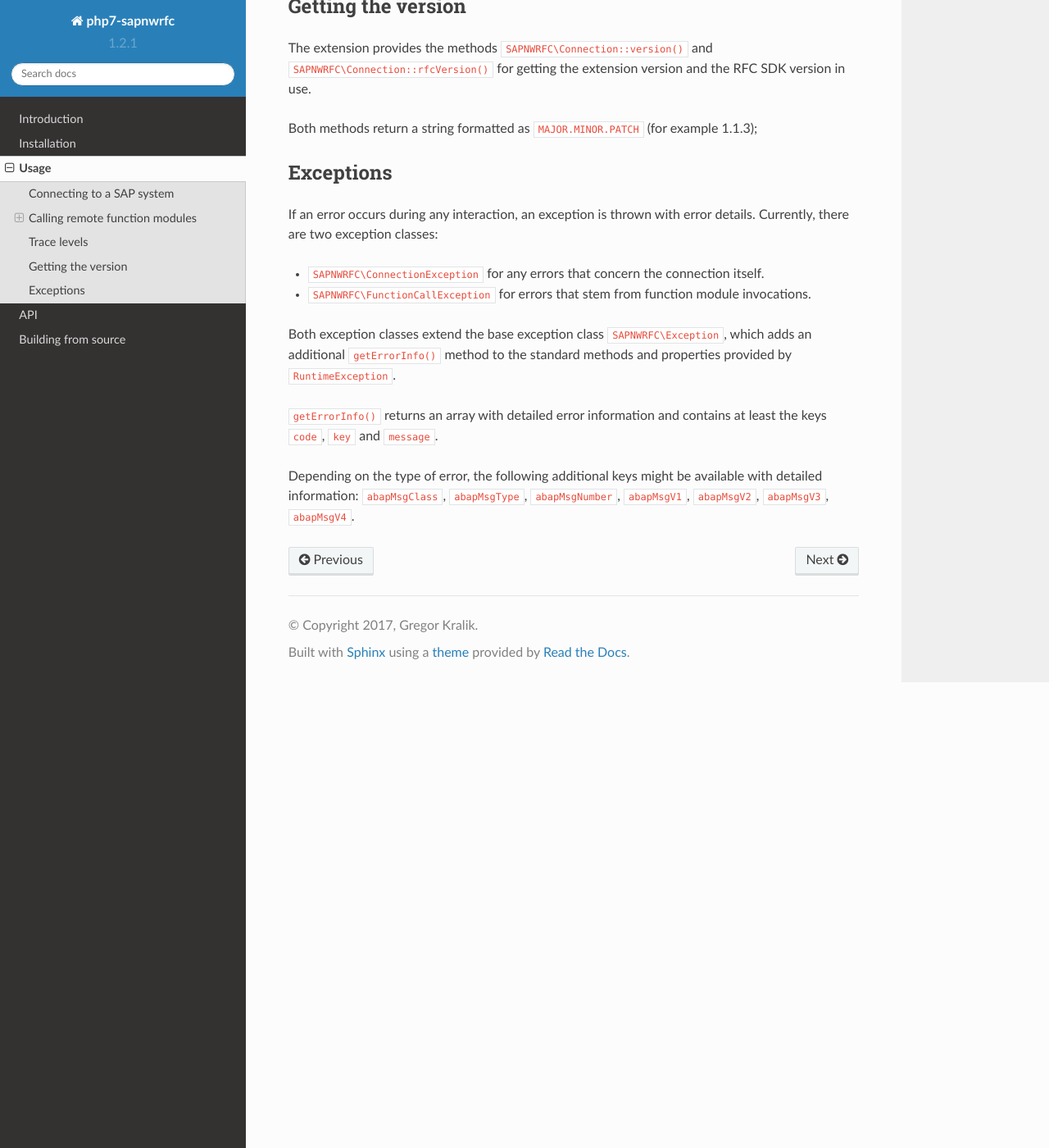
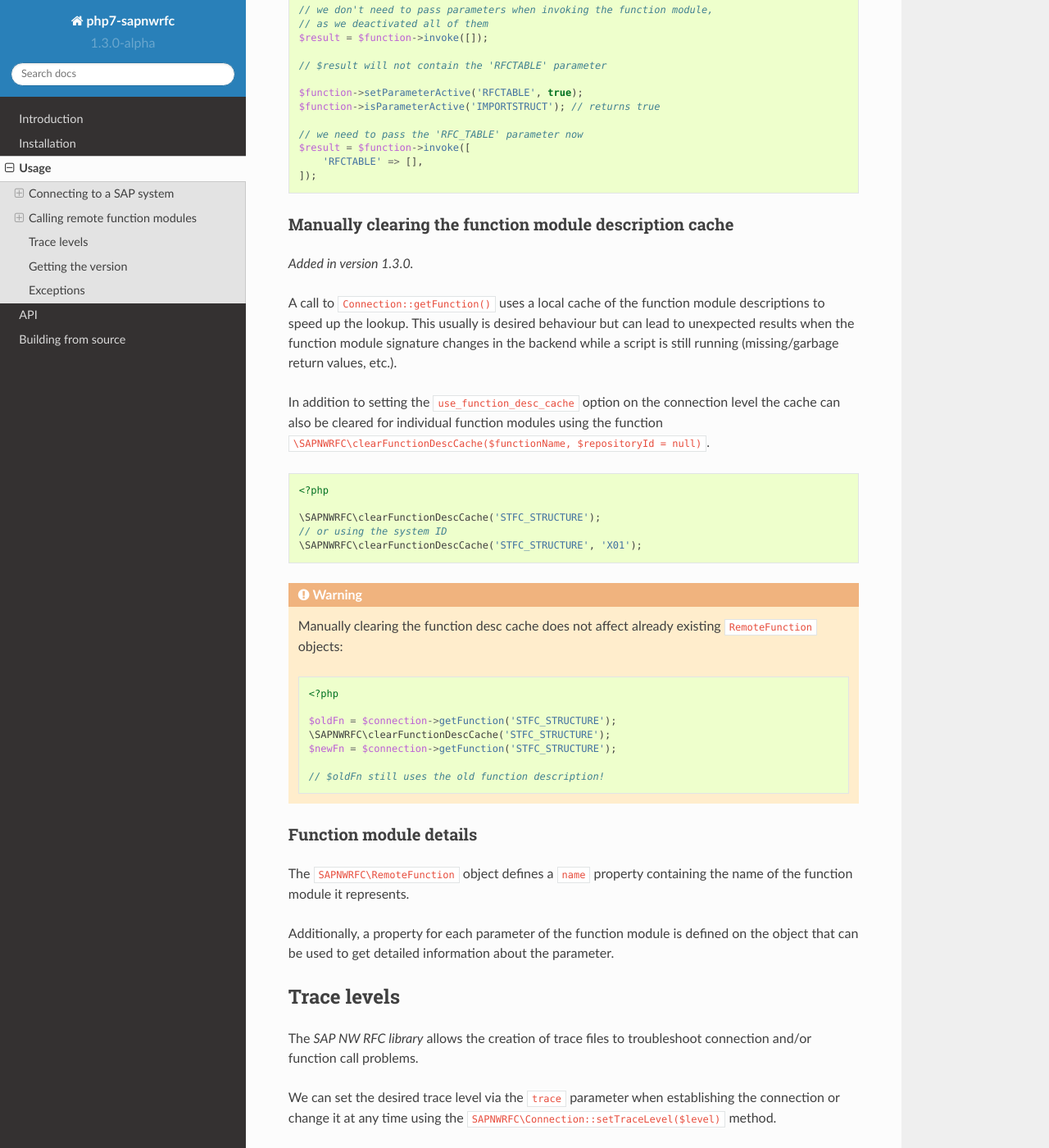
Before and after one commit to gkralik/php7-sapnwrfc, a Sphinx documentation site: the page built from docs/usage.rst, in a window 1280 px wide and 1400 px high, scrolled down 5317 px. Shown: the whole window at 82% size. Built offline with Sphinx 7.4.7 and the Read the Docs theme 2.0.0, drawn with Linux system fonts in a browser that asks for light colours; some of the changed text lies outside the part shown.

Commit message:
add documentation for cache clearing
refs #52

```diff
--- a/docs/conf.py
+++ b/docs/conf.py
@@ -55,9 +55,9 @@ author = 'Gregor Kralik'
 # built documents.
 #
 # The short X.Y version.
-version = '1.2.1'
+version = '1.3.0-alpha'
 # The full version, including alpha/beta/rc tags.
-release = '1.2.1'
+release = '1.3.0-alpha'
 
 # The language for content autogenerated by Sphinx. Refer to documentation
 # for a list of supported languages.
--- a/docs/usage.rst
+++ b/docs/usage.rst
@@ -44,6 +44,47 @@ For available connection parameters refer to the `sapnwrfc.ini parameter overvie
 
 After we are done using the connection, it is recommended to close the connection
 using ``SAPNWRFC\Connection::close()``.
+
+Connection options
+^^^^^^^^^^^^^^^^^^
+
+.. versionadded:: 1.2.0
+
+The ``SAPNWRFC\Connection`` takes a second (optional) parameter specifying options for the connection.
+
+.. code-block:: php
+
+    <?php
+
+    $parameters = [ /* <...> */ ];
+
+    $options = [
+        'use_function_desc_cache' => false,
+    ];
+
+    $connection = new SAPNWRFC\Connection($parameters, $options);
+
+The following options are available:
+
+use_function_desc_cache
+    If set to ``false`` the local function desc cache is cleared before looking up a function
+    using ``Connection::getFunction()``.
+    This can be useful if a function module signature changes in the backend while a script
+    is still running. If the script continues to use the old (cached) function description
+    this will result in garbage/missing values.
+
+    .. note::
+
+        Setting this option to ``false`` can result in degraded performance as the
+        function description has to be fetched from the backend every time ``Connection::getFunction()``
+        is called.
+
+    .. seealso::
+
+        See :ref:`manually_clearing_function_desc_cache` for a way to clear the cache for individual
+        function modules.
+
+    *Default:* ``true``
 
 Calling remote function modules
 -------------------------------
@@ -232,6 +273,47 @@ to check if a parameter is active or not.
         'RFCTABLE' => [],
     ]);
 
+
+.. _manually_clearing_function_desc_cache:
+
+Manually clearing the function module description cache
+^^^^^^^^^^^^^^^^^^^^^^^^^^^^^^^^^^^^^^^^^^^^^^^^^^^^^^^
+
+.. versionadded:: 1.3.0
+
+A call to ``Connection::getFunction()`` uses a local cache of the function module
+descriptions to speed up the lookup. This usually is desired behaviour but can
+lead to unexpected results when the function module signature changes in the
+backend while a script is still running (missing/garbage return values, etc.).
+
+In addition to setting the ``use_function_desc_cache`` option on the connection
+level the cache can also be cleared for individual function modules using the
+function ``\SAPNWRFC\clearFunctionDescCache($functionName, $repositoryId = null)``.
+
+.. code-block:: php
+
+    <?php
+
+    \SAPNWRFC\clearFunctionDescCache('STFC_STRUCTURE');
+    // or using the system ID
+    \SAPNWRFC\clearFunctionDescCache('STFC_STRUCTURE', 'X01');
+
+.. warning::
+
+    Manually clearing the function desc cache does not affect already
+    existing ``RemoteFunction`` objects:
+
+    .. code-block:: php
+
+        <?php
+
+        $oldFn = $connection->getFunction('STFC_STRUCTURE');
+        \SAPNWRFC\clearFunctionDescCache('STFC_STRUCTURE');
+        $newFn = $connection->getFunction('STFC_STRUCTURE');
+
+        // $oldFn still uses the old function description!
+
+
 Function module details
 ^^^^^^^^^^^^^^^^^^^^^^^
 
```
Also changed, not shown: 3 other files.
